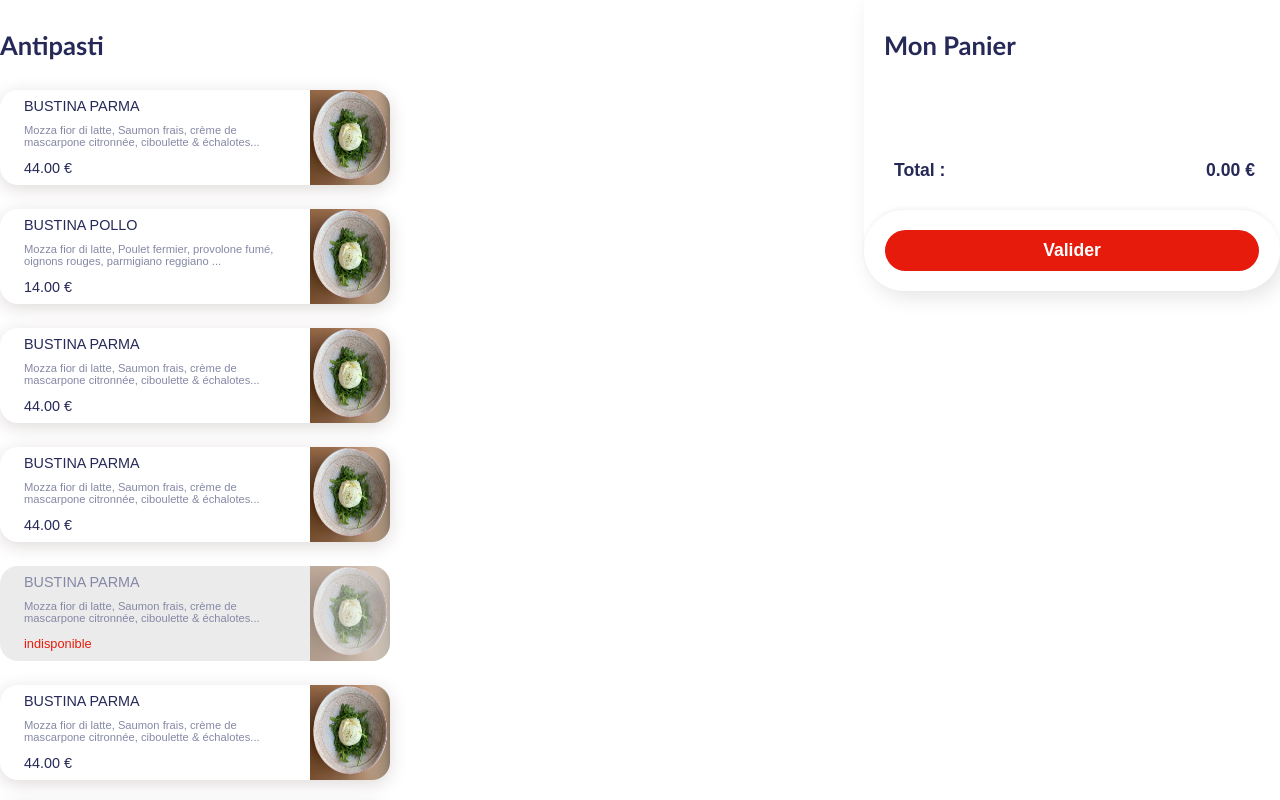
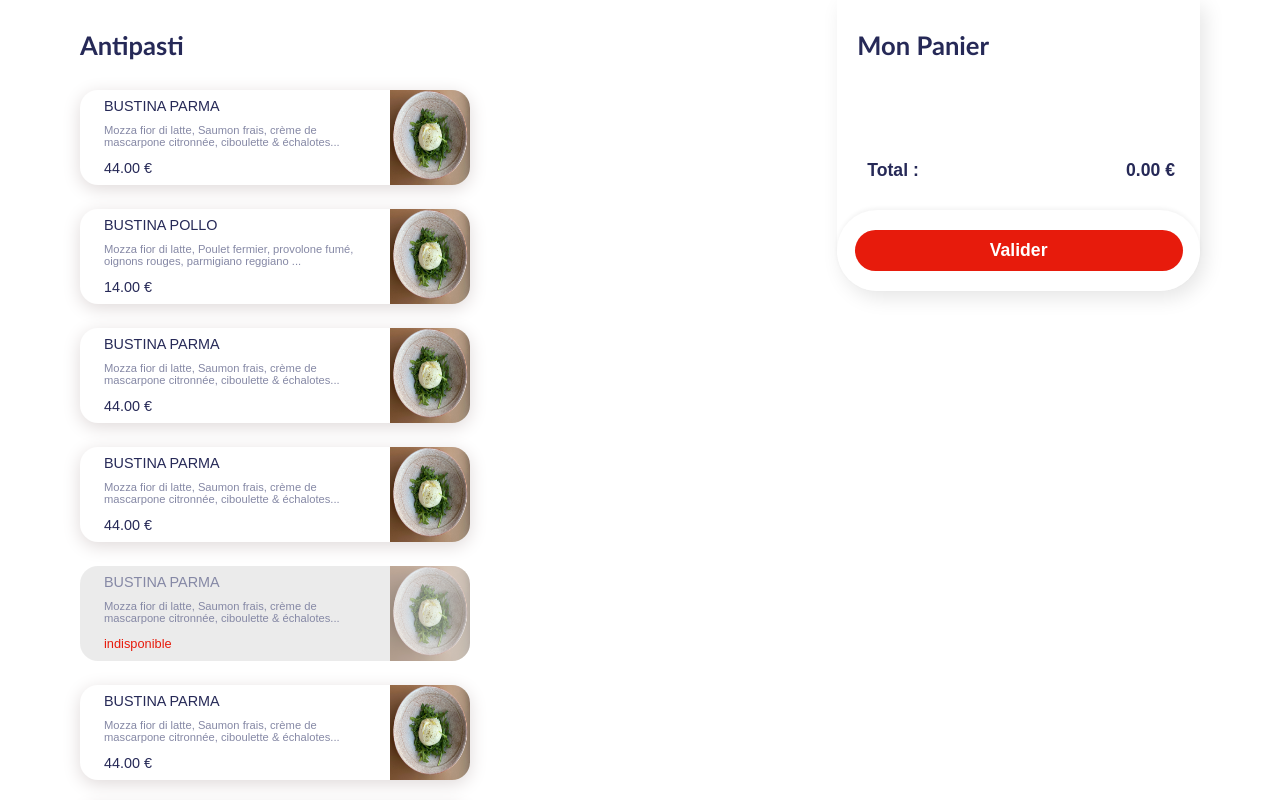
Before and after one commit to lcsaloonn/commande-en-ligne, a React (Create React App) app: page / in a window 1280 px wide. Shown: the top 800 px of the page. Built offline with nearby package versions, Linux system fonts and the light colour scheme.

Commit message:
added main container

```diff
--- a/src/App.scss
+++ b/src/App.scss
@@ -16,3 +16,9 @@ input[type="checkbox"] {
   -moz-appearance: none;
   -ms-appearance: none;
 }
+
+.main-container {
+  @screen xl {
+    margin: 0 5rem;
+  }
+}
```
